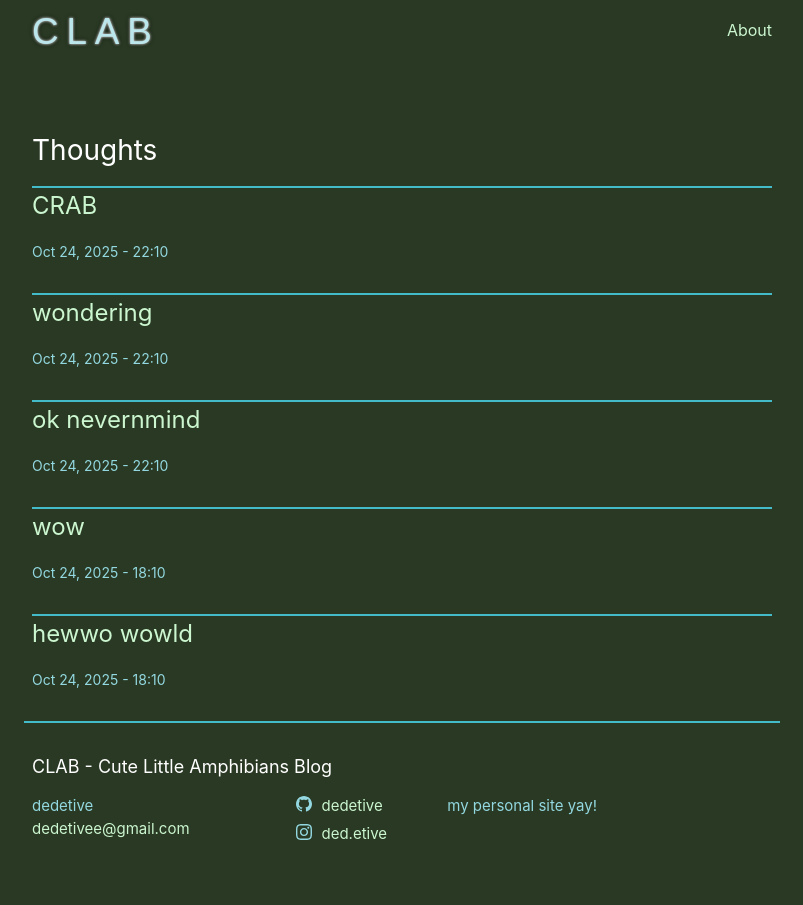
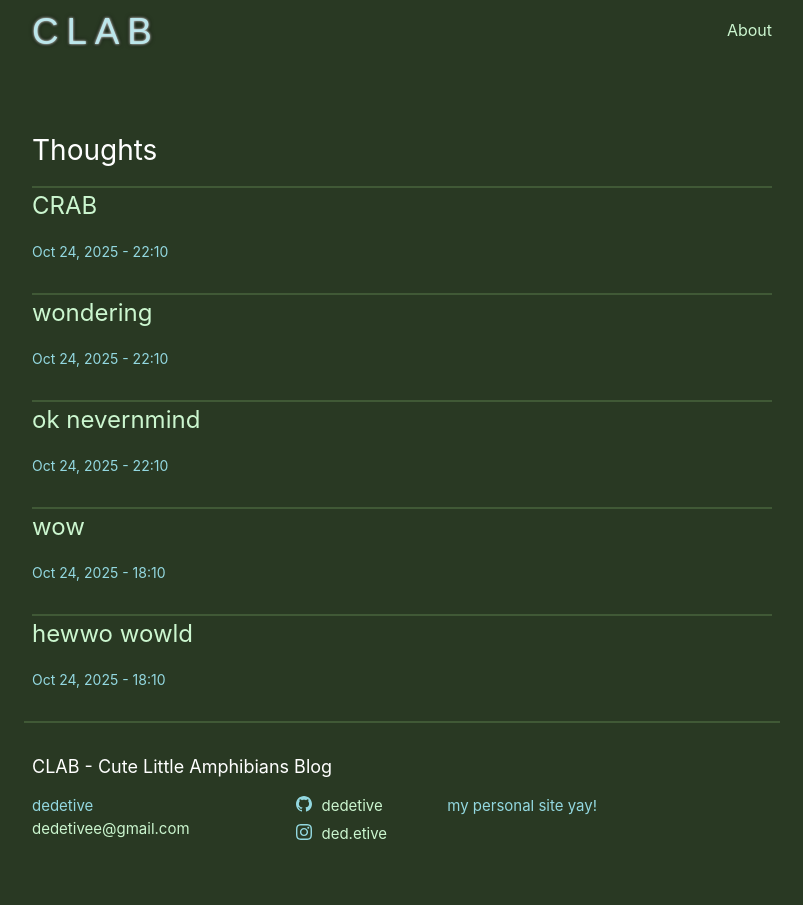
Before and after one commit to dedetive/dedetive.github.io, a Jekyll site: the page built from index.markdown, in a window 1280 px wide. Shown: the whole page, without its empty margins (238-1041 px from the left). Built offline with Jekyll 4.4.1, drawn with Linux system fonts in a browser that asks for light colours.

Commit message:
Change hr color to be more discreet

```diff
--- a/_sass/minima/_layout.scss
+++ b/_sass/minima/_layout.scss
@@ -268,8 +268,8 @@
   body hr {
     border: none;
     height: 2px;
-    color: $grey-color-dark;
-    background-color: $grey-color-dark;
+    color: lighten($background-color, 10%);
+    background-color: lighten($background-color, 10%);
     margin-left: calc(max(51.75% - (#{$content-width} / 2), 0%));
     margin-right: calc(max(51.75% - (#{$content-width} / 2), 0%));
 }
```
